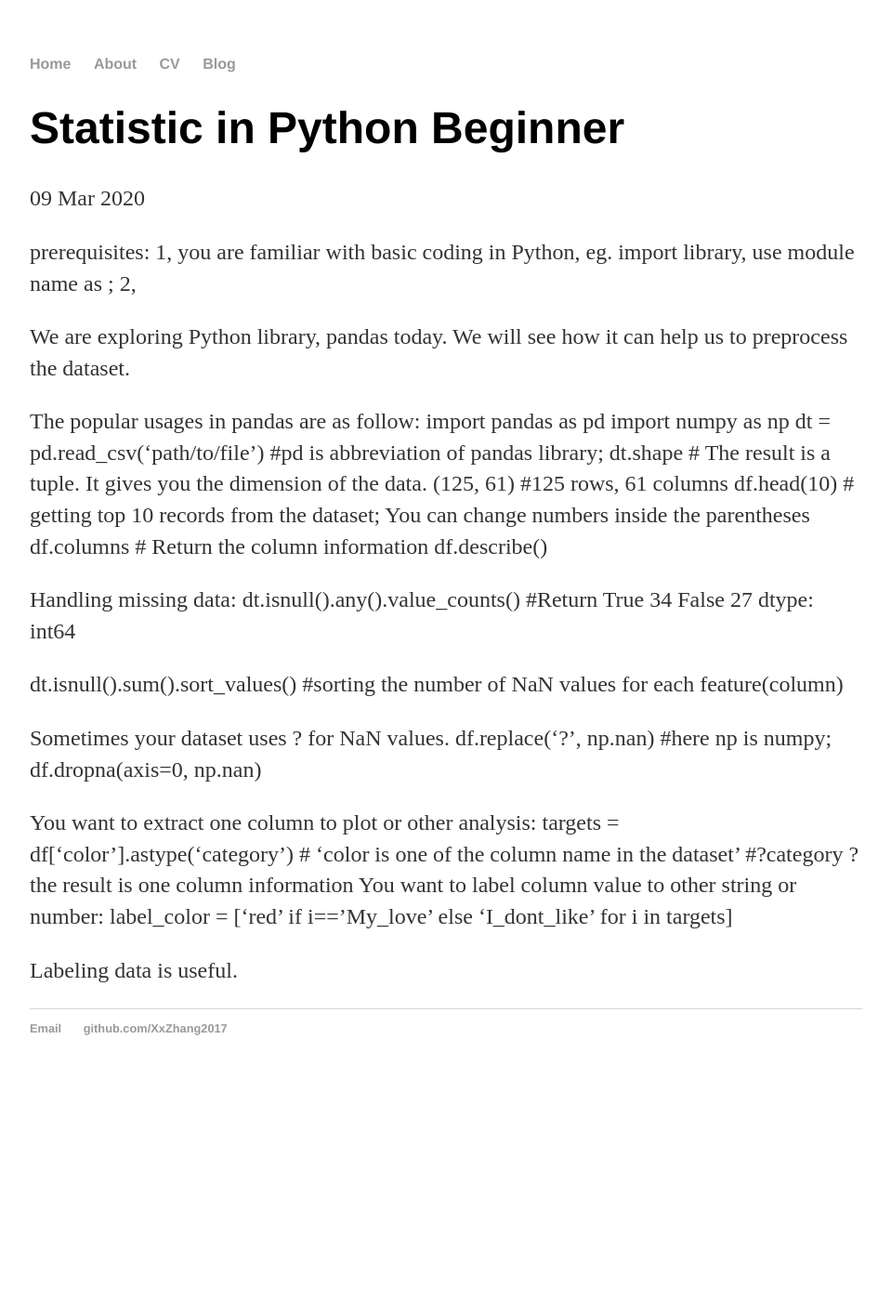
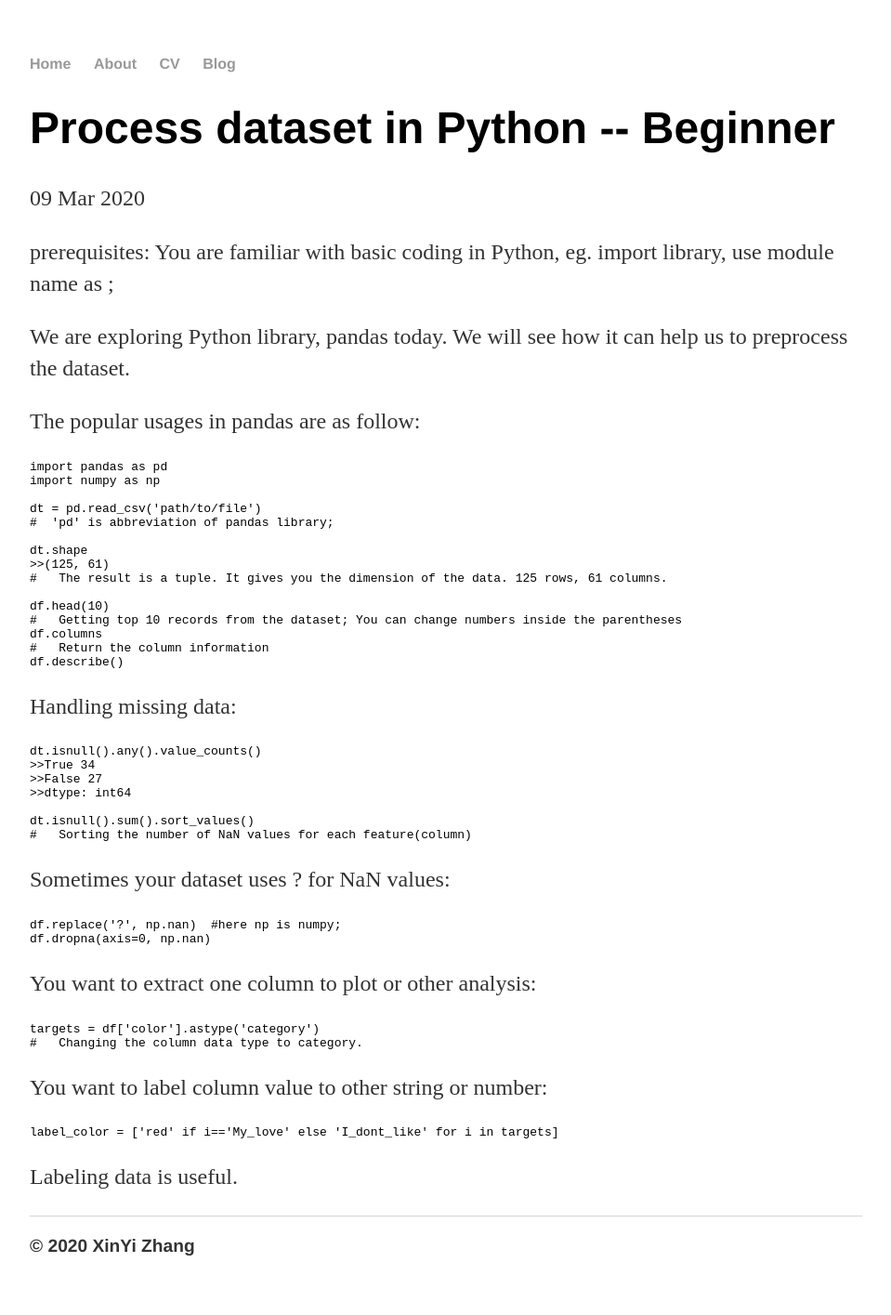
Before and after one commit to XxZhang2017/XxZhang2017.github.io, a Jekyll site: the page built from _posts/2020-03-09-dt-preprocessing1.md, in a window 1280 px wide. Shown: the whole page at 93% size, without its empty margins (160-1119 px from the left). Built offline with Jekyll 4.4.1, drawn with Linux system fonts in a browser that asks for light colours; before the commit the page ends 1174 px from its top, so only the background shows below that.

```diff
--- a/_config.yml
+++ b/_config.yml
@@ -1,2 +1,5 @@
 name: Xin.Y Zhang
 markdown: kramdown
+
+feed:
+  path: ./blog/atom.xml
--- a/_layouts/default.html
+++ b/_layouts/default.html
@@ -21,8 +21,7 @@
 			</div><!-- /.container -->
 			<footer>
 	    		<ul>
-	        		<li><a href="mailto:mynewvegaan@gmail.com">Email</a></li>
-	        		<li><a href="https://github.com/XxZhang2017">github.com/XxZhang2017</a></li>
+	        		<p>&copy; 2020 XinYi Zhang</p>
 				</ul>
 			</footer>
 		</body>
--- a/_posts/2020-03-09-dt-preprocessing1.md
+++ b/_posts/2020-03-09-dt-preprocessing1.md
@@ -1,42 +1,54 @@
 ---
 layout: post
-title: "Statistic in Python Beginner"
+title: "Process dataset in Python -- Beginner"
 date: 2020-03-09
 ---
 prerequisites:
-1, you are familiar with basic coding in Python, eg. import library, use module name as ;
-2,
+You are familiar with basic coding in Python, eg. import library, use module name as ;
 
 We are exploring Python library, pandas today. We will see how it can help us to preprocess the dataset.
 
 The popular usages in pandas are as follow:
-import pandas as pd
-import numpy as np
-dt = pd.read_csv('path/to/file') #pd is abbreviation of pandas library;
-dt.shape    # The result is a tuple. It gives you the dimension of the data.
-    (125, 61)  #125 rows, 61 columns
-df.head(10)   # getting top 10 records from the dataset; You can change numbers inside the parentheses
-df.columns   # Return the column information
-df.describe()
+
+    import pandas as pd
+    import numpy as np
+
+    dt = pd.read_csv('path/to/file')
+    #  'pd' is abbreviation of pandas library;
+
+    dt.shape
+    >>(125, 61)
+    #   The result is a tuple. It gives you the dimension of the data. 125 rows, 61 columns.
+
+    df.head(10)
+    #   Getting top 10 records from the dataset; You can change numbers inside the parentheses
+    df.columns
+    #   Return the column information
+    df.describe()
 
 Handling missing data:
-dt.isnull().any().value_counts()  #Return
-    True 34
-    False 27
-    dtype: int64
 
-dt.isnull().sum().sort_values()     #sorting the number of NaN values for each feature(column)
+    dt.isnull().any().value_counts()
+    >>True 34
+    >>False 27
+    >>dtype: int64
 
-Sometimes your dataset uses ? for NaN values.
-df.replace('?', np.nan)  #here np is numpy;
-df.dropna(axis=0, np.nan)
+    dt.isnull().sum().sort_values()
+    #   Sorting the number of NaN values for each feature(column)
+
+Sometimes your dataset uses ? for NaN values:
+
+    df.replace('?', np.nan)  #here np is numpy;
+    df.dropna(axis=0, np.nan)
 
 
 You want to extract one column to plot or other analysis:
-targets = df['color'].astype('category') # 'color is one of the column name in the dataset'
-#?category ?
-    the result is one column information
+
+    targets = df['color'].astype('category')
+    #   Changing the column data type to category.
+
 You want to label column value to other string or number:
-label_color = ['red' if i=='My_love' else 'I_dont_like' for i in targets]
+
+    label_color = ['red' if i=='My_love' else 'I_dont_like' for i in targets]
 
 Labeling data is useful.
```
Also changed, not shown: index.html (+13 -3 lines), 1 other file.
